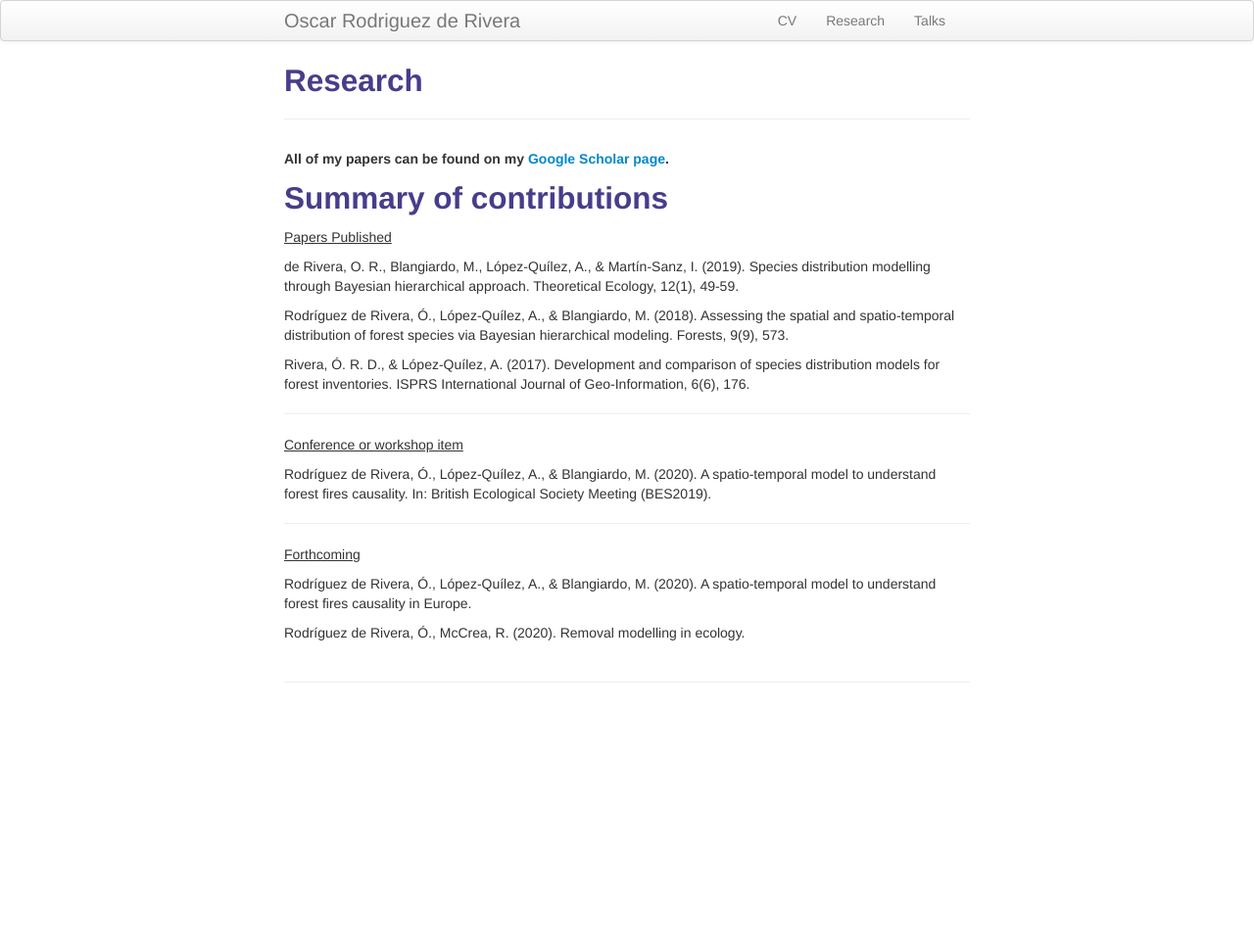
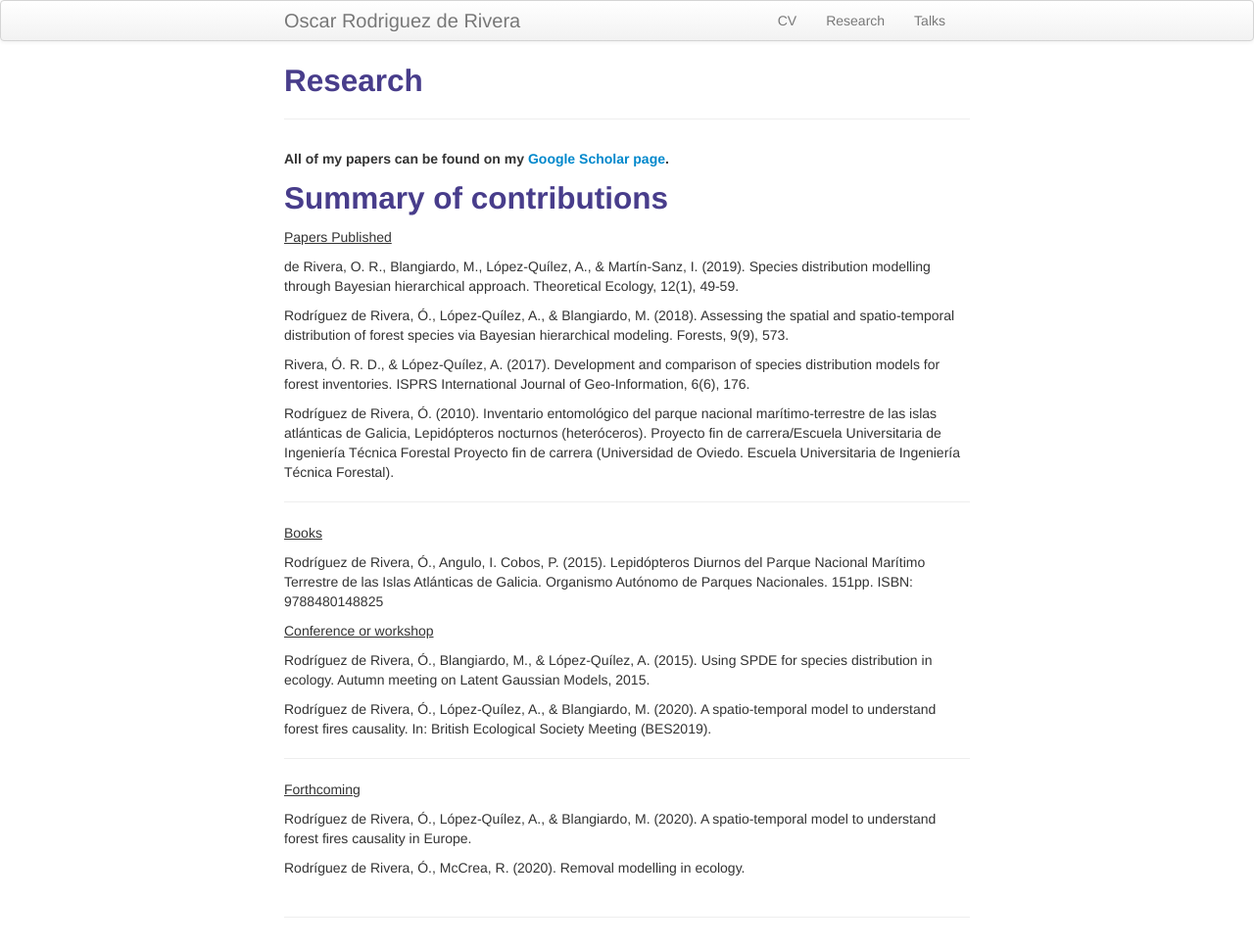
Before and after one commit to orrortega/orrortega.github.io, a Jekyll site: the page built from pages/research.md, in a window 1280 px wide. Shown: the whole page at 98% size. Built offline with Jekyll 4.4.1, drawn with Linux system fonts in a browser that asks for light colours; before the commit the page ends 900 px from its top, so only the background shows below that.

Commit message:
Update research.md

```diff
--- a/pages/research.md
+++ b/pages/research.md
@@ -17,9 +17,16 @@ Rodríguez de Rivera, Ó., López-Quílez, A., & Blangiardo, M. (2018). Assessin
 
 Rivera, Ó. R. D., & López-Quílez, A. (2017). Development and comparison of species distribution models for forest inventories. ISPRS International Journal of Geo-Information, 6(6), 176.
 
+Rodríguez de Rivera, Ó. (2010). Inventario entomológico del parque nacional marítimo-terrestre de las islas atlánticas de Galicia, Lepidópteros nocturnos (heteróceros). Proyecto fin de carrera/Escuela Universitaria de Ingeniería Técnica Forestal Proyecto fin de carrera (Universidad de Oviedo. Escuela Universitaria de Ingeniería Técnica Forestal).
+
 ---
+<u>Books
 
-<u>Conference or workshop item
+Rodríguez de Rivera, Ó., Angulo, I. Cobos, P. (2015). Lepidópteros Diurnos del Parque Nacional Marítimo Terrestre de las Islas Atlánticas de Galicia. Organismo Autónomo de Parques Nacionales. 151pp. ISBN: 9788480148825
+
+<u>Conference or workshop
+
+Rodríguez de Rivera, Ó., Blangiardo, M., & López-Quílez, A. (2015). Using SPDE for species distribution in ecology. Autumn meeting on Latent Gaussian Models, 2015.
 
 Rodríguez de Rivera, Ó., López-Quílez, A., & Blangiardo, M. (2020). A spatio-temporal model to understand forest fires causality. In: British Ecological Society Meeting (BES2019).
 
```
